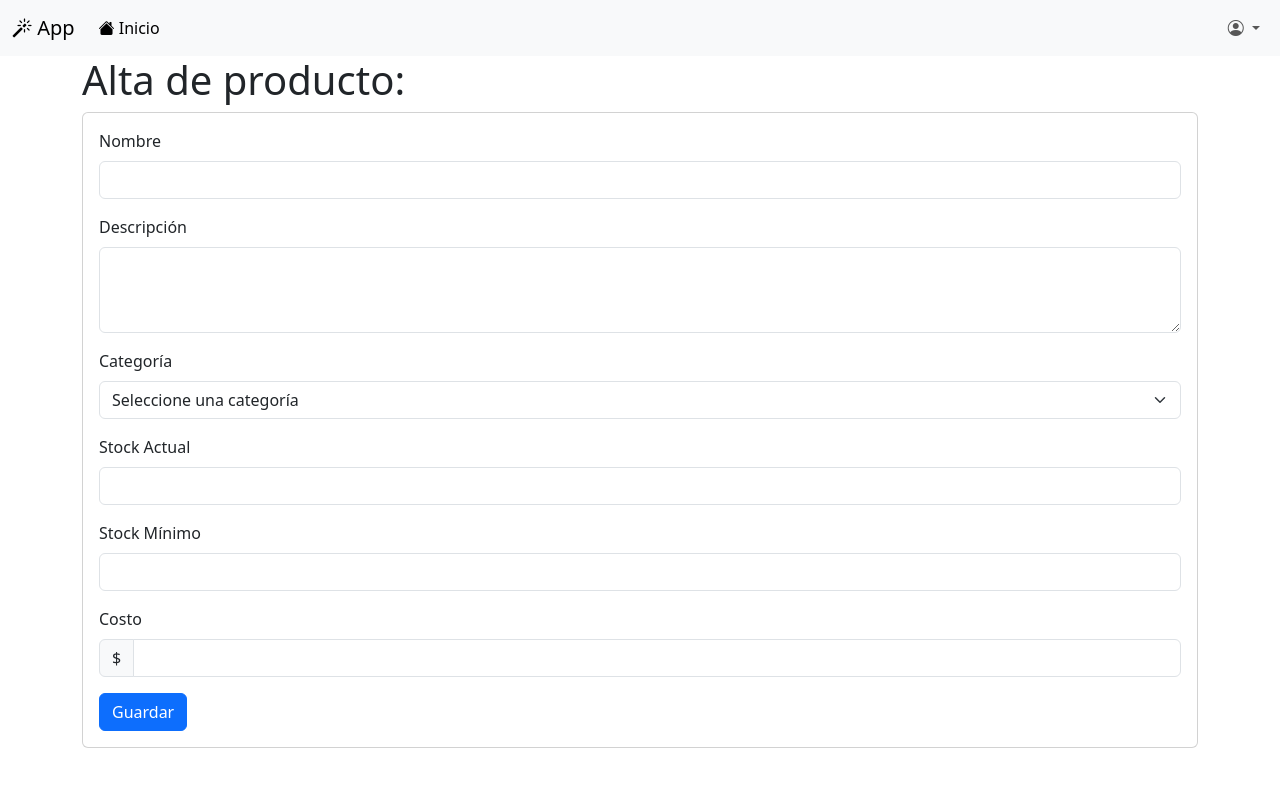
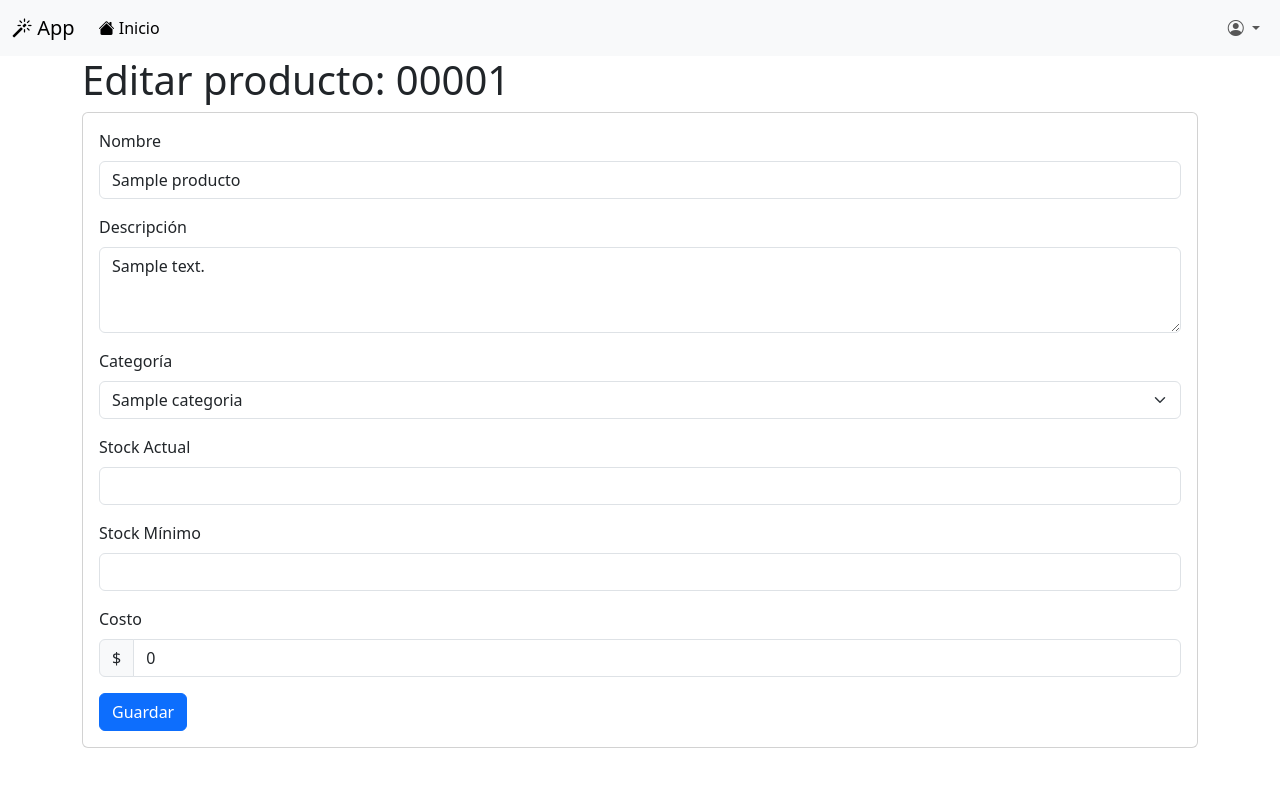
Before and after one commit to marceloaudisioClases/catalogo1830, a CodeIgniter app: the page made by application/views/productos/formularioeditar.php in a window 1280 px wide. Shown: the top 787 px of the page. Run offline with CodeIgniter, Linux system fonts and the light colour scheme; the template is opened without the code that fills it: most values are stand-ins (such as "Sample title", 1, 10 or a date in 2020).

Commit message:
ABm Cuasi terminado

```diff
--- a/application/config/config.php
+++ b/application/config/config.php
@@ -23,7 +23,7 @@
 | a PHP script and you can easily do that on your own.
 |
 */
-$config['base_url'] = 'http://localhost/catalogo/';
+$config['base_url'] = 'http://192.168.0.220/catalogo/';
 
 /*
 |--------------------------------------------------------------------------
--- a/application/views/productos/formulario.php
+++ b/application/views/productos/formulario.php
@@ -33,7 +33,7 @@
                             <select class="form-select" id="categoria_id" name="categoria_id">
                                 <option selected>Seleccione una categoría</option>
                                 <?php foreach($categorias as $c){ ?>
-                                    <option value="<?php echo $c["categoria_id"]; ?>"><?php echo $c["nombre"]; ?></option>
+                                    <option value="<?php echo $c["categoria_id"]; ?>" <?php echo  set_select('categoria_id', $c["categoria_id"]); ?>><?php echo $c["nombre"]; ?></option>
                                 <?php } ?>
                             </select>
                         </div>
--- a/application/views/productos/formularioeditar.php
+++ b/application/views/productos/formularioeditar.php
@@ -14,42 +14,53 @@
     <div class="container">
         <div class="row">
             <div class="col">
-
-                <h1>Alta de producto:</h1>
+            <?php if($producto){ ?>
+                <h1>Editar producto: <?php echo str_pad($producto["producto_id"],5,"0",STR_PAD_LEFT); ?></h1>
+                <?php
+                switch($this->session->flashdata("MSJ")){
+                    case "Actualizado":
+                        ?>
+                        <div class="alert alert-success">
+                            Articulo actualizado!
+                        </div>
+                        <?php
+                        break;
+                }
+                ?>
                 <?php echo validation_errors(); ?>
                 <div class="card">
                     <div class="card-body">
-                    <form method="post" action="<?php echo site_url("productos/alta"); ?>">
+                    <form method="post" action="<?php echo site_url("productos/editar/".$producto["producto_id"]); ?>">
                         <div class="mb-3">
                             <label for="nombre" class="form-label">Nombre</label>
-                            <input type="text" class="form-control" id="nombre" name="nombre" value="<?php echo set_value("nombre"); ?>">
+                            <input type="text" class="form-control" id="nombre" name="nombre" value="<?php echo set_value("nombre",$producto["nombre"]); ?>">
                         </div>
                         <div class="mb-3">
                             <label for="descripcion" class="form-label">Descripción</label>
-                            <textarea class="form-control" id="descripcion" name="descripcion" rows="3"><?php echo set_value("descripcion"); ?></textarea>
+                            <textarea class="form-control" id="descripcion" name="descripcion" rows="3"><?php echo set_value("descripcion",$producto["descripcion"]); ?></textarea>
                         </div>
                         <div class="mb-3">
                             <label for="categoria_id" class="form-label">Categoría</label>
                             <select class="form-select" id="categoria_id" name="categoria_id">
                                 <option selected>Seleccione una categoría</option>
                                 <?php foreach($categorias as $c){ ?>
-                                    <option value="<?php echo $c["categoria_id"]; ?>"><?php echo $c["nombre"]; ?></option>
+                                    <option value="<?php echo $c["categoria_id"]; ?>" <?php echo  set_select('categoria_id', $c["categoria_id"], ($producto["categoria_id"]==$c["categoria_id"])); ?>><?php echo $c["nombre"]; ?></option>
                                 <?php } ?>
                             </select>
                         </div>
                         <div class="mb-3">
                             <label for="stock_actual" class="form-label">Stock Actual</label>
-                            <input type="number" class="form-control" id="stock_actual" name="stock_actual" value="<?php echo set_value("stock_actual"); ?>">
+                            <input type="number" class="form-control" id="stock_actual" name="stock_actual" value="<?php echo set_value("stock_actual",$producto["stock_actual"]); ?>">
                         </div>
                         <div class="mb-3">
                             <label for="stock_min" class="form-label">Stock Mínimo</label>
-                            <input type="number" class="form-control" id="stock_min" name="stock_min" value="<?php echo set_value("stock_min"); ?>">
+                            <input type="number" class="form-control" id="stock_min" name="stock_min" value="<?php echo set_value("stock_min",$producto["stock_min"]); ?>">
                         </div>
                         <div class="mb-3">
                             <label for="costo" class="form-label">Costo</label>
                             <div class="input-group">
                                 <span class="input-group-text">$</span>
-                                <input type="number" class="form-control" id="costo" name="costo" value="<?php echo set_value("costo"); ?>">
+                                <input type="number" class="form-control" id="costo" name="costo" value="<?php echo set_value("costo",intval($producto["costo"])); ?>">
                             </div>
                         </div>
                         <button type="submit" class="btn btn-primary">Guardar</button>
@@ -57,6 +68,12 @@
                 </div>
                 </div>
             </div>
+            <?php }else{ ?>
+                <br>
+                <div class="alert alert-info">
+                    El Articulo no existe!
+                </div>
+            <?php } ?>
         </div>
     </div>
     <script src="https://cdn.jsdelivr.net/npm/bootstrap@5.3.3/dist/js/bootstrap.bundle.min.js" integrity="sha384-YvpcrYf0tY3lHB60NNkmXc5s9fDVZLESaAA55NDzOxhy9GkcIdslK1eN7N6jIeHz" crossorigin="anonymous"></script>
```
Also changed, not shown: application/controllers/Productos.php (+12 -2 lines), application/models/productos_model.php (+6 -1 lines), catalogo.sql (+23 -5 lines).
